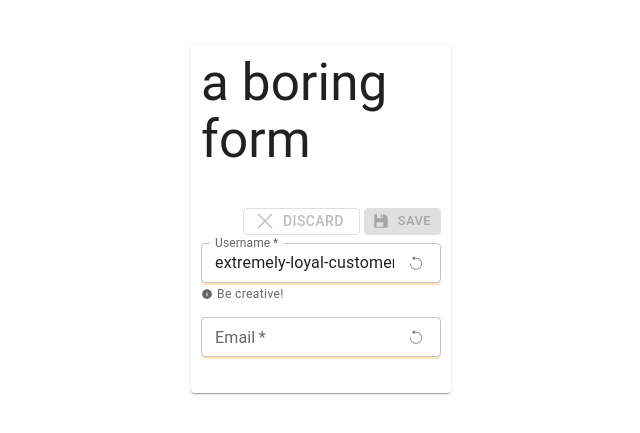
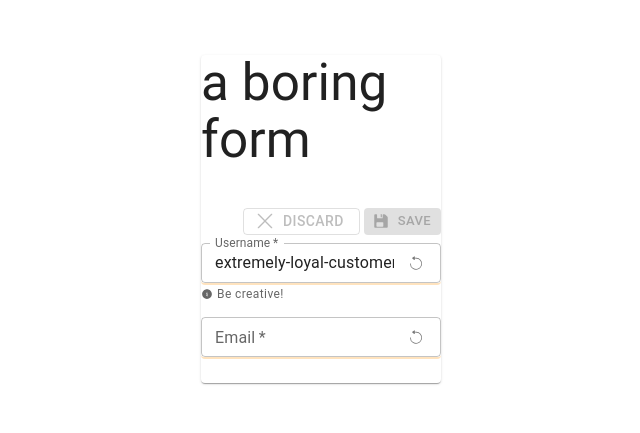
Before and after one commit to jjawny/a-blue-bird, a React (Vite) app in the folder client/: page / in a window 1280 px wide. Shown: the part 181-614 px from the top of the page, without its empty margins (319-959 px from the left). Built offline with nearby package versions, Linux system fonts and the light colour scheme; no server answers.

Commit message:
remove paper override styles

```diff
--- a/client/src/shared/constants/theme.ts
+++ b/client/src/shared/constants/theme.ts
@@ -33,13 +33,6 @@ export const theme = createTheme({
         },
       },
     },
-    MuiPaper: {
-      styleOverrides: {
-        root: {
-          padding: 10,
-        },
-      },
-    },
     MuiTooltip: {
       defaultProps: {
         arrow: true,
```
